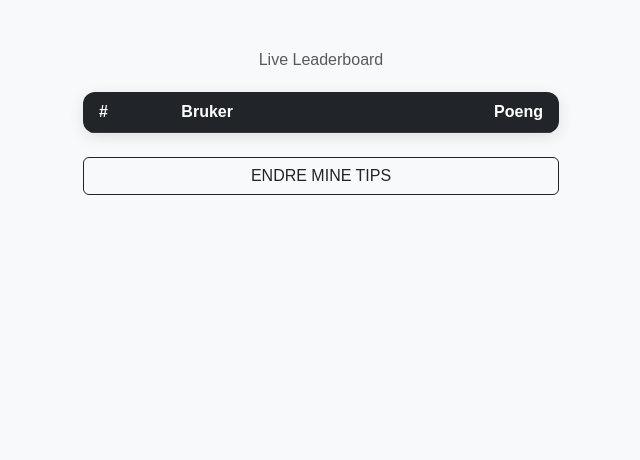
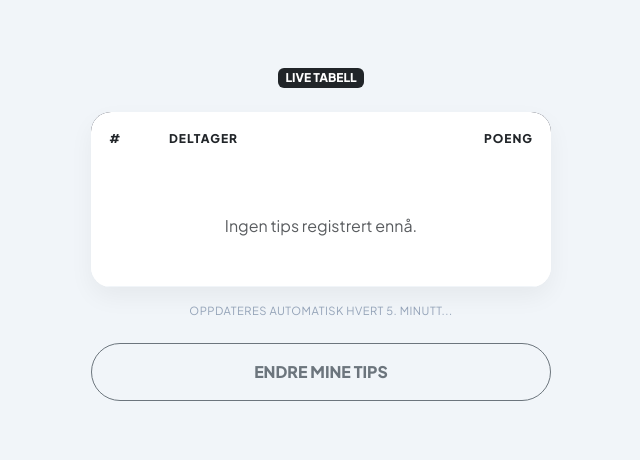
Before and after one commit to claseasybranding-ops/matchday-demo, a Flask app: page /group/1/leaderboard in a window 1280 px wide. Shown: the top 460 px of the page, without its empty margins (319-959 px from the left). Run offline with Flask 3, Linux system fonts and the light colour scheme; data that the repository does not hold is empty.

Commit message:
Update leaderboard.html

```diff
--- a/templates/leaderboard.html
+++ b/templates/leaderboard.html
@@ -5,34 +5,75 @@
     <meta name="viewport" content="width=device-width, initial-scale=1.0">
     <title>Tabell | {{ group[1] }}</title>
     <link href="https://cdn.jsdelivr.net/npm/bootstrap@5.3.0/dist/css/bootstrap.min.css" rel="stylesheet">
+    <link href="https://fonts.googleapis.com/css2?family=Plus+Jakarta+Sans:wght@400;600;800&display=swap" rel="stylesheet">
     <style>
-        body { background-color: #f8f9fa; font-family: sans-serif; }
-        .leaderboard-card { background: white; border-radius: 12px; box-shadow: 0 4px 15px rgba(0,0,0,0.1); overflow: hidden; margin-top: 20px; }
-        .rank-1 { background-color: #fffbeb !important; border-left: 5px solid gold; }
+        :root { --md-dark: #0f172a; --md-red: #cc0000; }
+        body { background-color: #f1f5f9; font-family: 'Plus Jakarta Sans', sans-serif; }
+        .leaderboard-container { max-width: 500px; margin: 40px auto; padding: 20px; }
+        .leaderboard-card { background: white; border-radius: 20px; box-shadow: 0 10px 25px rgba(0,0,0,0.05); overflow: hidden; }
+        .table { margin-bottom: 0; }
+        .table thead { background: var(--md-dark); color: white; border: none; }
+        .table th { padding: 18px; font-weight: 700; text-transform: uppercase; font-size: 0.75rem; letter-spacing: 1px; border: none; }
+        .table td { padding: 18px; vertical-align: middle; border-bottom: 1px solid #f1f5f9; }
+        .rank-badge { width: 28px; height: 28px; background: #e2e8f0; border-radius: 50%; display: flex; align-items: center; justify-content: center; font-weight: 800; font-size: 0.8rem; }
+        .rank-1 .rank-badge { background: gold; color: #92400e; }
+        .points-col { font-weight: 800; color: var(--md-dark); text-align: right; font-size: 1.1rem; }
+        .refresh-notice { text-align: center; font-size: 0.7rem; color: #94a3b8; margin-top: 15px; text-transform: uppercase; letter-spacing: 0.5px; }
     </style>
 </head>
 <body>
-    <div class="container mt-5" style="max-width: 500px;">
-        <h3 class="fw-bold text-center">{{ group[1] }}</h3>
-        <p class="text-center text-muted">Live Leaderboard</p>
+
+    <div class="leaderboard-container">
+        <div class="text-center mb-4">
+            <h2 class="fw-extrabold mb-1" style="letter-spacing: -1px;">{{ group[1] }}</h2>
+            <span class="badge bg-dark">LIVE TABELL</span>
+        </div>
 
         <div class="leaderboard-card">
-            <table class="table mb-0">
-                <thead class="table-dark">
-                    <tr><th class="ps-3">#</th><th>Bruker</th><th class="text-end pe-3">Poeng</th></tr>
+            <table class="table">
+                <thead>
+                    <tr>
+                        <th style="width: 60px;">#</th>
+                        <th>Deltager</th>
+                        <th class="text-end">Poeng</th>
+                    </tr>
                 </thead>
                 <tbody>
                     {% for row in leaderboard %}
                     <tr class="{% if loop.first %}rank-1{% endif %}">
-                        <td class="ps-3">{{ loop.index }}</td>
-                        <td><strong>{{ row[0] }}</strong></td>
-                        <td class="text-end pe-3">{{ row[1] }}</td>
+                        <td><div class="rank-badge">{{ loop.index }}</div></td>
+                        <td><span class="fw-bold">{{ row[0] }}</span></td>
+                        <td class="points-col">{{ row[1] }}</td>
                     </tr>
+                    {% else %}
+                    <tr><td colspan="3" class="text-center py-5 text-muted">Ingen tips registrert ennå.</td></tr>
                     {% endfor %}
                 </tbody>
             </table>
         </div>
-        <a href="/group/{{ group[2] }}" class="btn btn-outline-dark w-100 mt-4">ENDRE MINE TIPS</a>
+
+        <p class="refresh-notice">Oppdateres automatisk hvert 5. minutt...</p>
+
+        <div class="mt-4">
+            <a href="/group/{{ group[2] }}" class="btn btn-outline-secondary w-100 py-3 fw-bold rounded-pill">ENDRE MINE TIPS</a>
+        </div>
     </div>
+
+    <script>
+        // Funksjon som ber serveren hente nye resultater og så refresher siden
+        function refreshLeaderboard() {
+            console.log("Sjekker for nye resultater...");
+            fetch('/api/refresh_data')
+                .then(response => response.json())
+                .then(data => {
+                    console.log("Data oppdatert:", data);
+                    location.reload(); // Laster siden på nytt for å vise nye poeng
+                })
+                .catch(err => console.error("Kunne ikke oppdatere:", err));
+        }
+
+        // Sett opp intervall til hvert 5. minutt (300 000 ms)
+        setInterval(refreshLeaderboard, 300000);
+    </script>
 </body>
 </html>
```
